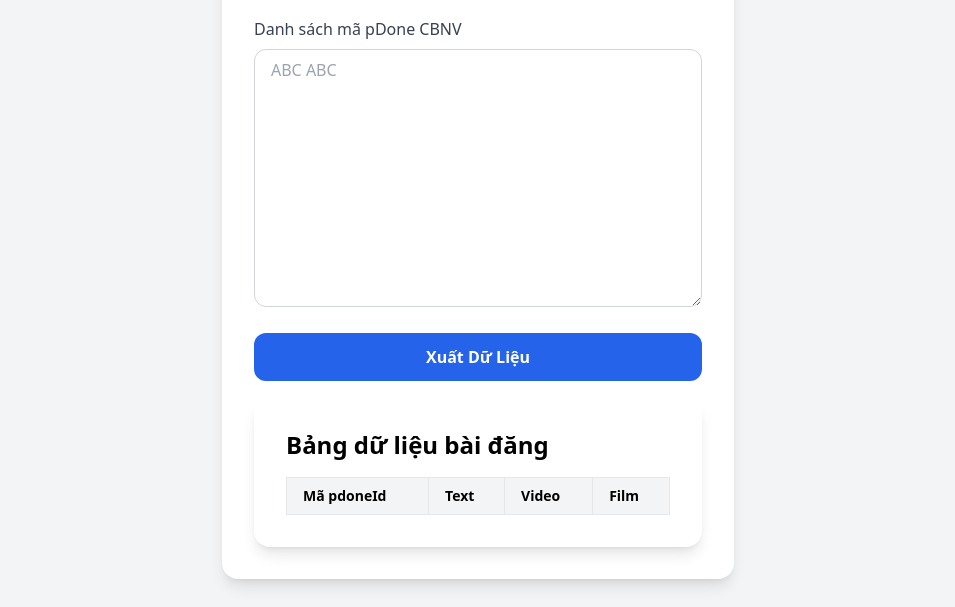
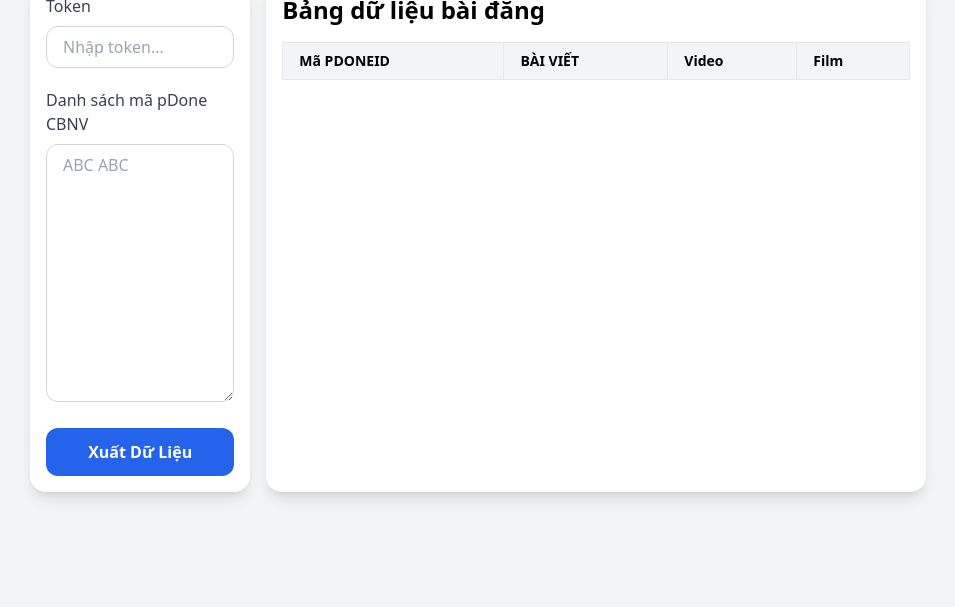
Before and after one commit to phongngo2002/data_post_viptam, a plain HTML site: page index.html in a window 1280 px wide. Shown: the part 193-800 px from the top of the page, without its empty margins (162-1117 px from the left). Drawn offline with nearby package versions, Linux system fonts and the light colour scheme.

Commit message:
update view

```diff
--- a/index.html
+++ b/index.html
@@ -10,10 +10,11 @@
 
 <body class="bg-gray-100 min-h-screen flex items-center justify-around">
 
-    <div class="bg-white p-8 rounded-2xl shadow-lg w-full max-w-lg">
+    <div class=" p-8  w-3/4 ">
         <h2 class="text-2xl font-bold mb-6 text-center text-gray-800">Form Xuất Dữ Liệu</h2>
 
-        <form id="exportForm" class="space-y-5">
+       <div class="flex gap-x-4 ">
+         <form id="exportForm" class="bg-white space-y-5 w-1/4 rounded-2xl shadow-lg p-4">
             <!-- Token -->
             <div>
                 <label for="token" class="block text-gray-700 font-medium mb-2">Token</label>
@@ -40,14 +41,14 @@
                 </button>
             </div>
         </form>
-        <div class="bg-white p-8 rounded-2xl shadow-lg w-full max-w-lg mt-4">
+        <div class="bg-white p-4 rounded-2xl shadow-lg w-3/4">
             <h1 class="text-2xl font-bold mb-4">Bảng dữ liệu bài đăng</h1>
             <div id="table-container" class="overflow-x-auto">
                 <table class="min-w-full text-sm text-left border border-gray-300">
                     <thead class="bg-gray-100">
                         <tr>
-                            <th class="border px-4 py-2">Mã pdoneId</th>
-                            <th class="border px-4 py-2">Text</th>
+                            <th class="border px-4 py-2">Mã PDONEID</th>
+                            <th class="border px-4 py-2">BÀI VIẾT</th>
                             <th class="border px-4 py-2">Video</th>
                             <th class="border px-4 py-2">Film</th>
                         </tr>
@@ -55,6 +56,7 @@
 
             </div>
         </div>
+       </div>
     </div>
 
     <script>
```
